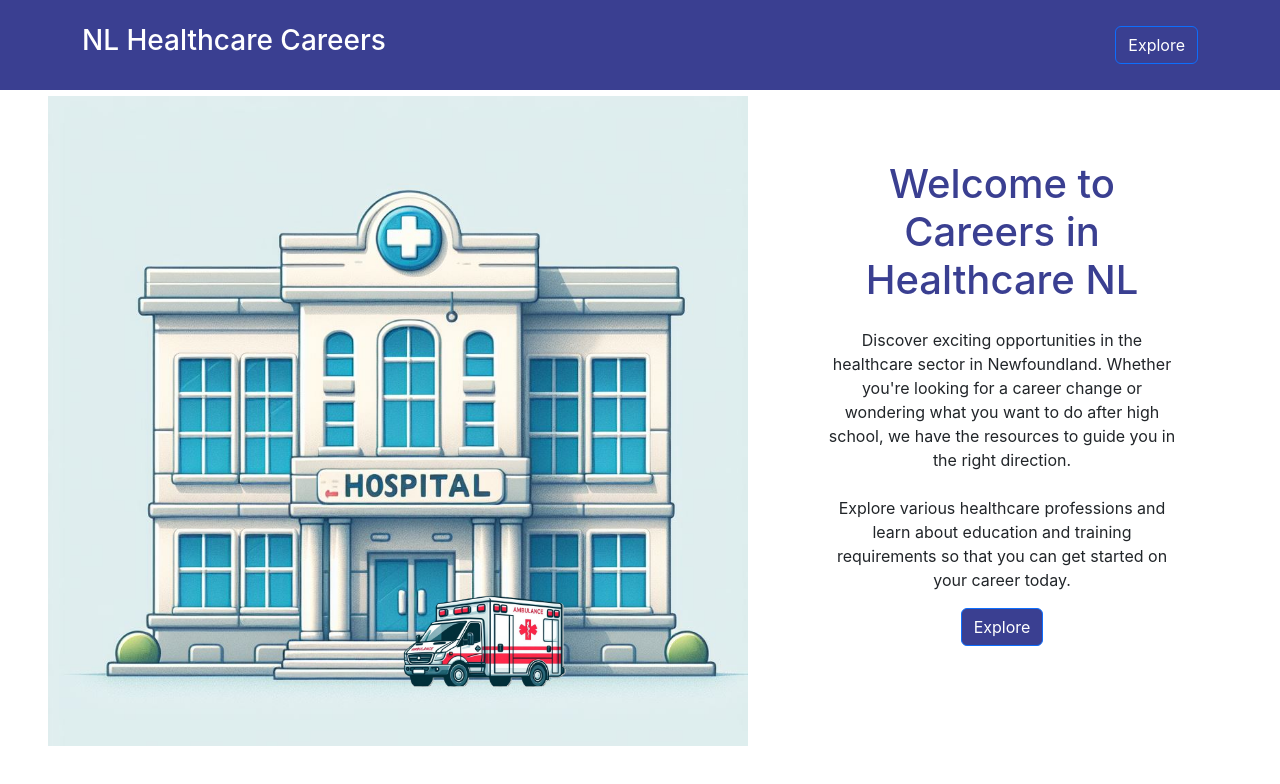
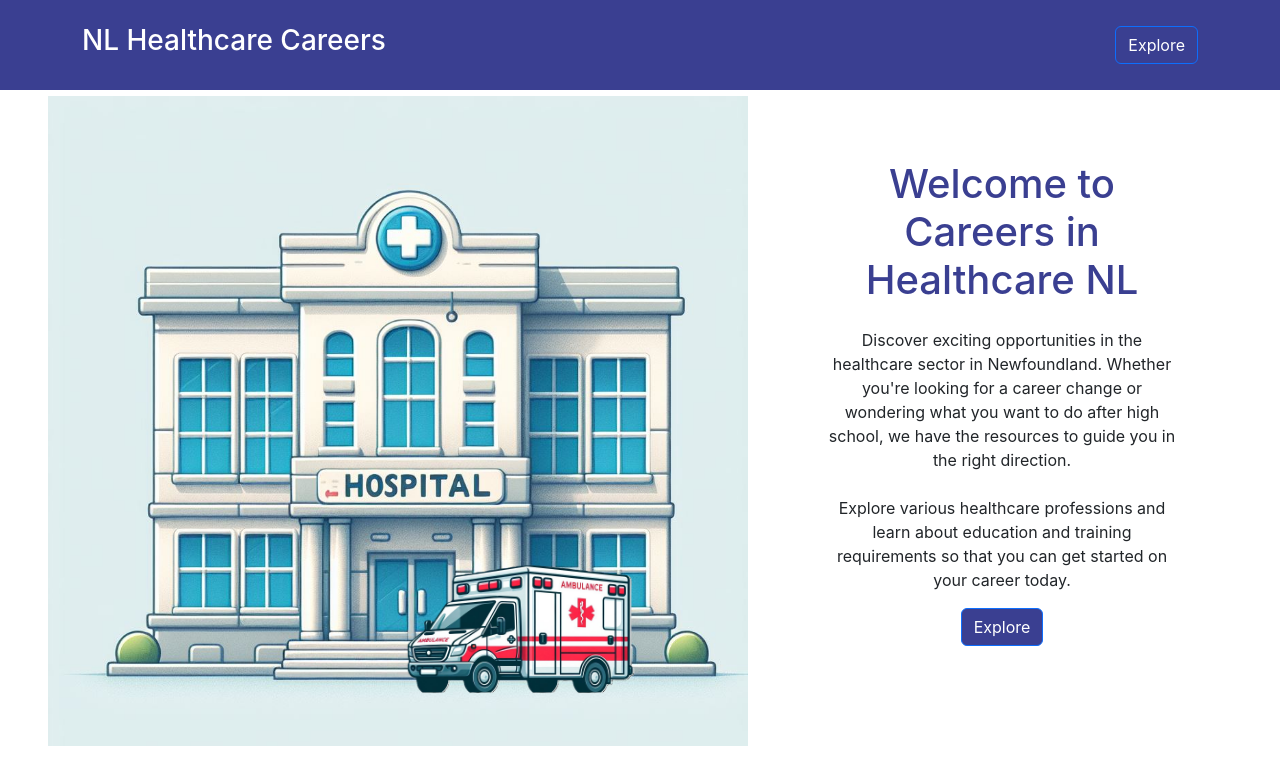
Before and after one commit to Brozon3/healthcare_career_app, a React (Create React App) app in the folder front_end/: page / in a window 1280 px wide. Shown: the top 784 px of the page. Built offline with nearby package versions, Linux system fonts and the light colour scheme.

Commit message:
minor edits

```diff
--- a/front_end/src/components/CircularImage.js
+++ b/front_end/src/components/CircularImage.js
@@ -19,6 +19,7 @@ function CircularImage({hideCertificates={hideCertificates}, hideDiplomas={hideD
             preserveAspectRatio="xMidYMid"
             version="1"
             viewBox="0 0 1447.013 543.687"
+            style={{...spring}}
         >
             <g transform="translate(-126.6 -37.812)">
                 {!hideDiplomas && <path
@@ -93,7 +94,7 @@ function CircularImage({hideCertificates={hideCertificates}, hideDiplomas={hideD
                     Diploma
                     </tspan>
                 </text>}
-                {!hideDiplomas && !hideLessThanThreeYears && <text
+                {!hideDiplomas && !hideLessThanThreeYears && !hideRequiresPhysics && <text
                     xmlSpace="preserve"
                     style={{
                         InkscapeFontSpecification: "'Sans, Normal'",
@@ -444,6 +445,7 @@ function CircularImage({hideCertificates={hideCertificates}, hideDiplomas={hideD
                 </text>
             </g>
             <g display="inline" transform="translate(-126.6 -37.812)">
+
                 {!hideDiplomas && <OverlayTrigger
                     placement="right"
                     overlay={
@@ -890,6 +892,7 @@ function CircularImage({hideCertificates={hideCertificates}, hideDiplomas={hideD
                         ry="11.014"
                     ></ellipse>
                 </OverlayTrigger>}
+
                 {!hideDiplomas && !hideLessThanThreeYears && !hideRequiresPhysics && <OverlayTrigger
                     placement="left"
                     trigger={"click"}
@@ -1313,6 +1316,7 @@ function CircularImage({hideCertificates={hideCertificates}, hideDiplomas={hideD
                         transform="rotate(90)"
                     ></ellipse>
                 </OverlayTrigger>}
+
             </g>
         </animated.svg>
     )
--- a/front_end/src/index.css
+++ b/front_end/src/index.css
@@ -142,7 +142,7 @@ ellipse:hover{
 
 .ambulance {
   position: absolute;
-  top: 71%;
+  top: 64%;
 }
 
 .wrap{
--- a/front_end/src/pages/Homepage.js
+++ b/front_end/src/pages/Homepage.js
@@ -24,7 +24,7 @@ function Homepage() {
               <div>
                 <Image src="images/hospital.jpg" className="hopsital" width={"100%"} height={"100%"} />
               </div>
-              <animated.img src="images/ambulance.png" width={"25%"} height={"25%"} className="ambulance" style={ambulanceAnimation} />
+              <animated.img src="images/ambulance.png" width={"35%"} height={"35%"} className="ambulance" style={ambulanceAnimation} />
             </div>
           </Col>
 
```
Lines whose indentation alone changed are shown as unchanged.
